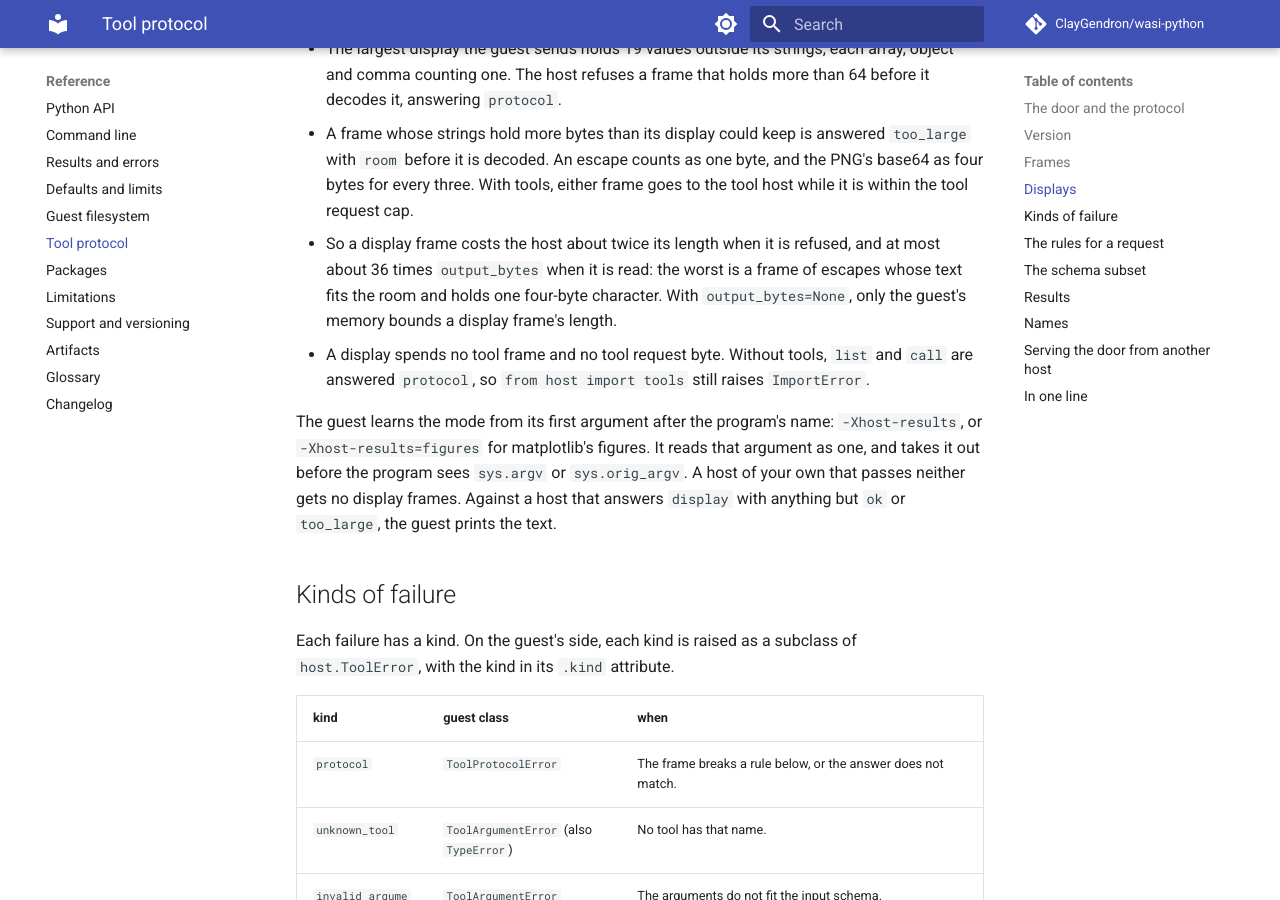
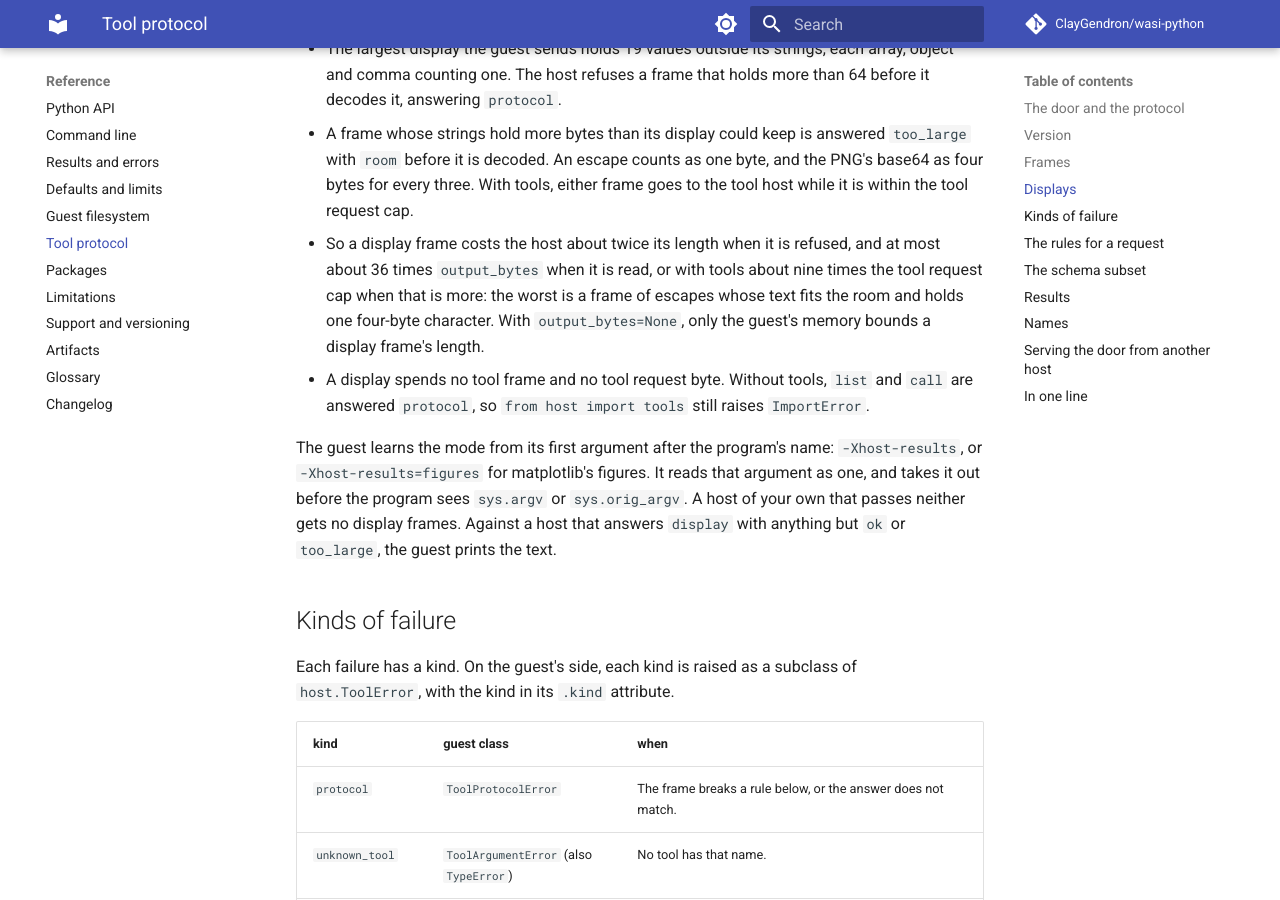
Before and after one commit to ClayGendron/wasi-python, an MkDocs documentation site: the page built from docs/reference/tool-protocol.md, in a window 1280 px wide and 900 px high, scrolled down 2235 px. Built offline with MkDocs 1.6.1 and Material for MkDocs 9.7.7, drawn with Linux system fonts in a browser that asks for light colours; comment, search, counter and statistics services are not loaded.

Commit message:
179: review round 2: the tool cap's bound is stated beside the room's
Under tools a display frame within the tool request cap is parsed
whatever its text, so its cost is bounded by about nine times that cap,
not by the room. The protocol page, the security-model page and the
specification say so.

Co-Authored-By: Claude Opus 5.5 <noreply@anthropic.com>

```diff
--- a/docs/reference/tool-protocol.md
+++ b/docs/reference/tool-protocol.md
@@ -61,7 +61,7 @@ answer     {"v": 1, "id": 9, "ok": true, "kept": true}
 - A call's displays share `output_bytes` decoded bytes and 1,000 records. A display over the room left is answered `too_large` with `room`, the bytes left; the guest then sends its text alone, cut to fit. A frame longer than six times the room, plus a kibibyte for its keys, is refused the same way before it is read. Once the records or the room are spent, a display is answered `"kept": false`, and the guest sends nothing more in that cell; past the records, a frame longer than a kibibyte is answered so unread. With tools, a frame is read up to the larger of that bound and the tool request cap; one past both is refused `too_large` unread, and counted in neither the tool record nor the displays.
 - The largest display the guest sends holds 19 values outside its strings, each array, object and comma counting one. The host refuses a frame that holds more than 64 before it decodes it, answering `protocol`.
 - A frame whose strings hold more bytes than its display could keep is answered `too_large` with `room` before it is decoded. An escape counts as one byte, and the PNG's base64 as four bytes for every three. With tools, either frame goes to the tool host while it is within the tool request cap.
-- So a display frame costs the host about twice its length when it is refused, and at most about 36 times `output_bytes` when it is read: the worst is a frame of escapes whose text fits the room and holds one four-byte character. With `output_bytes=None`, only the guest's memory bounds a display frame's length.
+- So a display frame costs the host about twice its length when it is refused, and at most about 36 times `output_bytes` when it is read, or with tools about nine times the tool request cap when that is more: the worst is a frame of escapes whose text fits the room and holds one four-byte character. With `output_bytes=None`, only the guest's memory bounds a display frame's length.
 - A display spends no tool frame and no tool request byte. Without tools, `list` and `call` are answered `protocol`, so `from host import tools` still raises `ImportError`.
 
 The guest learns the mode from its first argument after the program's name: `-Xhost-results`, or `-Xhost-results=figures` for matplotlib's figures. It reads that argument as one, and takes it out before the program sees `sys.argv` or `sys.orig_argv`. A host of your own that passes neither gets no display frames. Against a host that answers `display` with anything but `ok` or `too_large`, the guest prints the text.
```
Also changed, not shown: context/specifications/179-a-display-frame-is-bounded-before-it-is-parsed.md (+2 -1 lines), docs/explanation/security-model.md (+1 -1 lines).
